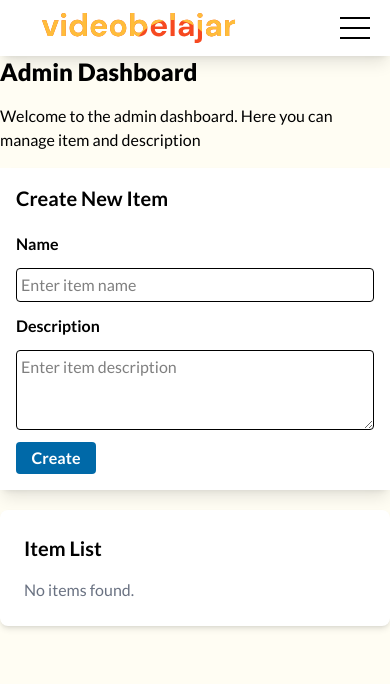
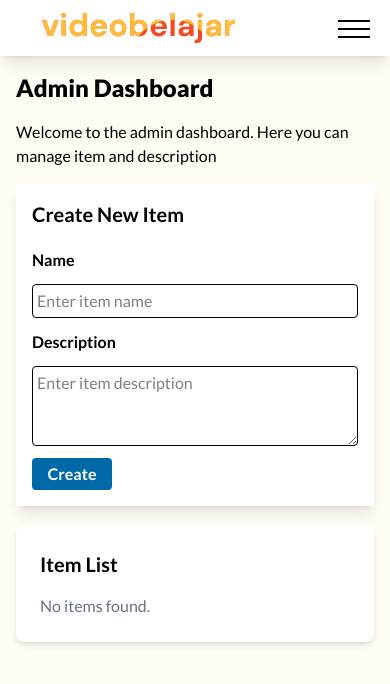
Before and after one commit to chirzin633/hsbc-mission-advance-1, a React (Vite) app: page /admin in a window 390 px wide. Shown: the top 684 px of the page. Built offline with nearby package versions, Linux system fonts and the light colour scheme.

Commit message:
add hamburger menu

```diff
--- a/src/Pages/Admin.jsx
+++ b/src/Pages/Admin.jsx
@@ -56,7 +56,7 @@ export default function Admin() {
   return (
     <div className="font-[Lato] min-h-screen bg-[#FFFDF3]">
       <HeaderDashboard />
-      <div className="container xl:p-10 w-full">
+      <div className="p-4 xl:p-10">
         <h1 className="text-2xl font-extrabold mb-4">Admin Dashboard</h1>
         <p className="mb-4">Welcome to the admin dashboard. Here you can manage item and description</p>
         <div className="bg-white shadow-lg p-4">
--- a/src/components/Elements/HeaderDashboard.jsx
+++ b/src/components/Elements/HeaderDashboard.jsx
@@ -1,7 +1,13 @@
+import { useState } from "react";
 import { useNavigate } from "react-router";
 
 export default function HeaderDashboard() {
   const navigate = useNavigate();
+  const [menuOpen, setMenuOpen] = useState(false);
+
+  function handleToggleMenu() {
+    setMenuOpen(!menuOpen);
+  }
 
   function handleLogout() {
     localStorage.removeItem("email");
@@ -31,11 +37,23 @@ export default function HeaderDashboard() {
           </button>
           <img src="../public/img/Avatar.svg" alt="Avatar" />
         </div>
-        <div className="sm:hidden">
-          <span className="block w-[30px] h-[2px] bg-black my-2"></span>
-          <span className="block w-[30px] h-[2px] bg-black my-2"></span>
-          <span className="block w-[30px] h-[2px] bg-black my-2"></span>
+        <div onClick={handleToggleMenu} className="sm:hidden relative w-8 h-6 cursor-pointer">
+          <span className={`absolute left-0 top-1/2 w-8 h-[2px] bg-black transition-transform duration-300 ${menuOpen ? "rotate-45" : "-translate-y-2"}`}></span>
+          <span className={`absolute left-0 top-1/2 w-8 h-[2px] bg-black transition-opacity duration-300 ${menuOpen ? "opacity-0" : ""}`}></span>
+          <span className={`absolute left-0 top-1/2 w-8 h-[2px] bg-black transition-transform duration-300 ${menuOpen ? "-rotate-45" : "translate-y-2"}`}></span>
         </div>
+
+        {menuOpen && (
+          <div className="sm:hidden flex flex-col bg-white p-4 shadow-md gap-3 absolute right-3 top-15 ">
+            <button onClick={handleAdmin} className="cursor-pointer">
+              Admin
+            </button>
+            <button className="cursor-pointer">Kategori</button>
+            <button onClick={handleLogout} className="cursor-pointer">
+              Logout
+            </button>
+          </div>
+        )}
       </nav>
     </header>
   );
```
